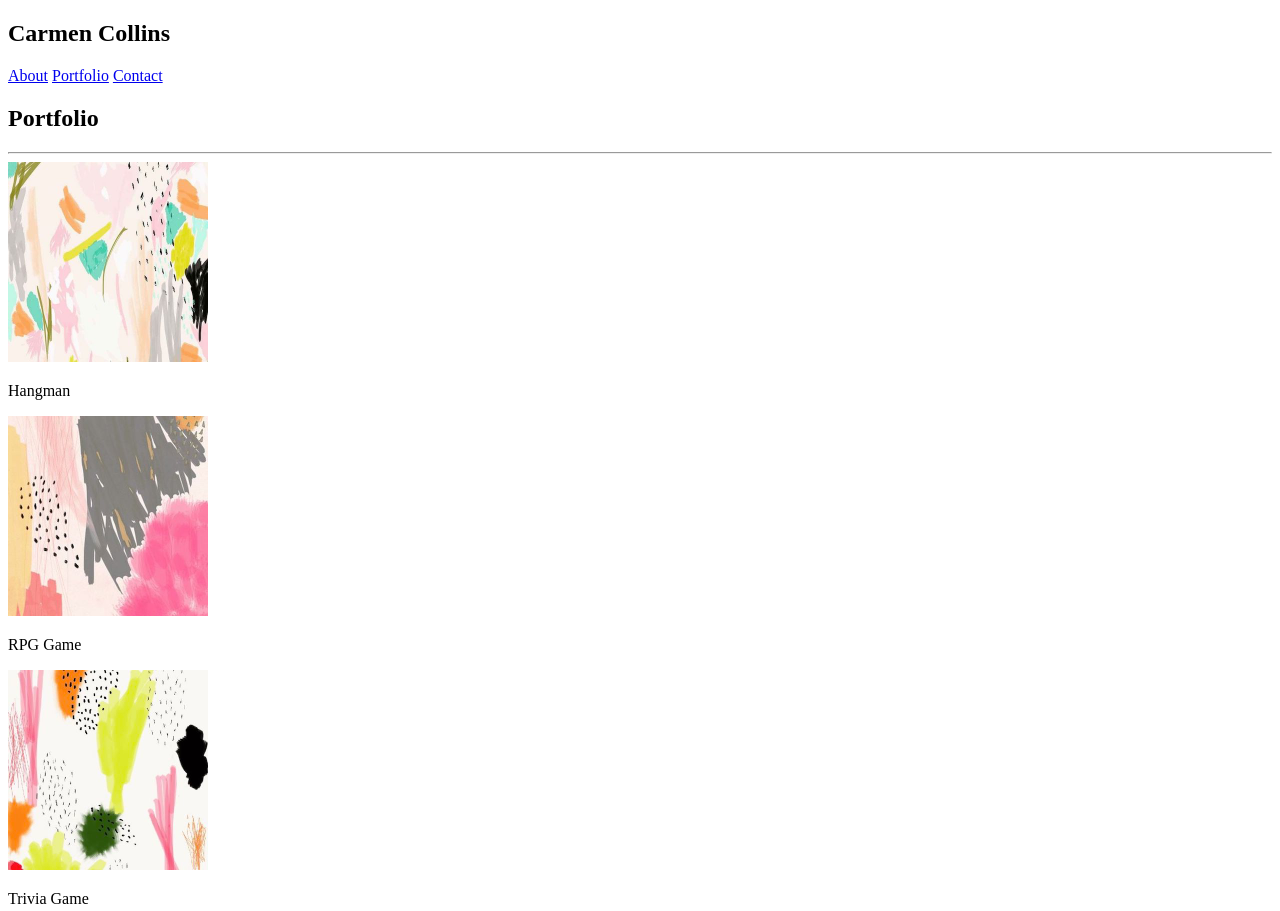
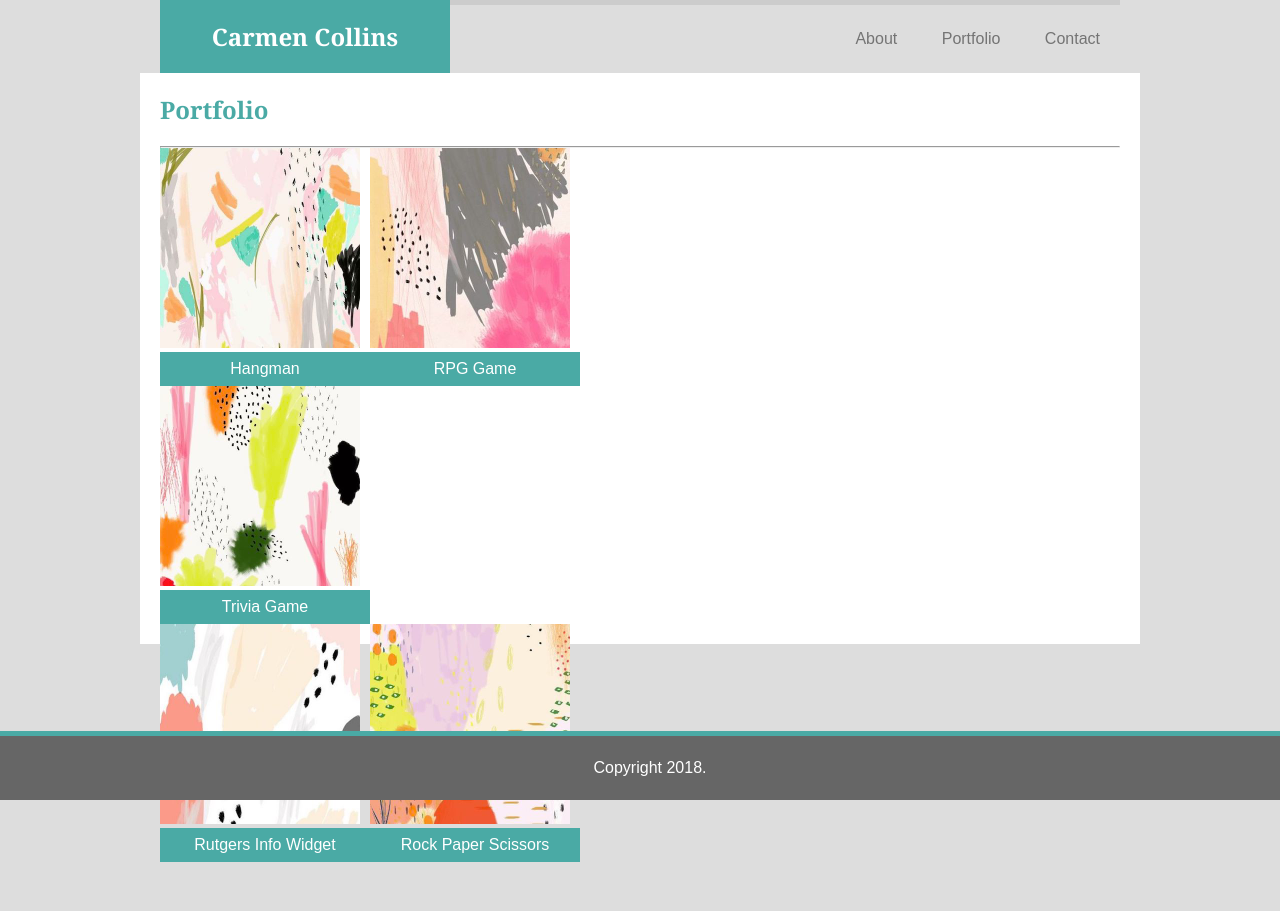
Before and after one commit to carmcollins/Basic-Portfolio, a plain HTML site: page portfolio.html in a window 1280 px wide. Shown: the top 911 px of the page. After the commit the page ends 862 px from the top, so only its background shows below. Drawn offline with Linux system fonts and the light colour scheme.

Commit message:
Adding CSS in

```diff
--- a/assets/css/style.css
+++ b/assets/css/style.css
@@ -0,0 +1,132 @@
+* {
+    margin: 0;
+    padding: 0;
+}
+
+body {
+    font-family: Arial, Helvetica, sans-serif;
+    color: #777;
+    background-color: #ddd;
+}
+
+#header {
+    width: 100%;
+    background-color: #fff; /* can't get this to be white */
+    border-bottom: 5px solid #ccc; /* this appears at the top of the header */
+    width: 960px;
+    margin: 0 auto;
+    clear: both;
+}
+
+#name-box {
+    width: 250px;
+    text-align: center;
+    float: left;
+    /* need to figure out how to align left */
+    background-color: #4aaaa5;
+    color: #fff;
+    padding: 20px;
+}
+
+#nav-section {
+    float: right;
+    margin-top: 30px; /* is there a way to center this vertically */
+    /* need to figure out how to align right*/
+}
+
+div {
+    background-color: #ddd;
+}
+
+.content {
+    clear: both;
+    width: 960px;
+    margin: 0 auto;
+    padding: 20px;
+    background-color: #fff;
+}
+
+h1, h2 {
+    font-family: Georgia, 'Times New Roman', Times, serif;
+}
+
+h2 {
+    color: #4aaaa5;
+    padding-bottom: 20px;
+}
+
+p {
+    padding-top: 10px;
+    padding-bottom: 10px;
+    line-height: 1.5em;
+}
+
+a {
+    text-decoration: none;
+    color: #747474;
+    padding: 20px;
+    margin-top: 20px;
+}
+
+img {
+    width: 200px;
+}
+
+#bio-photo {
+    float: left;
+    padding: 20px 20px 20px 0px;
+}
+
+.port-title {
+    background-color: #4aaaa5;
+    color: #fff;
+    text-align: center;
+    padding: 5px;
+    width: 200px;
+}
+
+#hangman, #rpg-game, #rutgers, #r-p-s {
+    float: left;
+}
+
+#trivia-game {
+    clear: both;
+}
+
+form {
+    padding-top: 20px;
+}
+
+label {
+    line-height: 1.5em;
+}
+
+input {
+    width: 945px;
+    padding: 5px;
+}
+
+textarea {
+    width: 945px;
+    height: 100px;
+    padding: 5px;
+}
+
+button {
+    background-color: #4aaaa5;
+    color: #fff;
+    padding: 10px 30px;
+    border: 0px;
+}
+
+#footer {
+    background-color: #666;
+    padding: 10px;
+    color: #fff;
+    text-align: center;
+    border-top: 5px solid #4aaaa5;
+    position: fixed;
+    left: 0;
+    bottom: 0;
+    width: 100%;
+}
--- a/portfolio.html
+++ b/portfolio.html
@@ -3,37 +3,51 @@
     <head>
         <meta charset="UTF-8">
         <title>Carmen Collins - Portfolio</title>
+        <link rel="stylesheet" type="text/css" href="assets/css/style.css">
     </head>
     <body>
-        <header>
-            <section>
+        <!-- Header -->
+        <div id="header">
+            <section id="name-box">
                 <h1>Carmen Collins</h1>
             </section>
-            <section>
+            <section id="nav-section">
                 <nav>
                     <a href="index.html">About</a>
                     <a href="portfolio.html">Portfolio</a>
                     <a href="contact.html">Contact</a>
                 </nav>
             </section>
-        </header>
-        <div>
+        </div>
+        <!-- Content -->
+        <div class="content">
             <section>
                 <h2>Portfolio</h2>
                 <hr>
-                <img src="assets/images/cover1.jpg" alt="Hangman" width="200px">
-                <p>Hangman</p>
-                <img src="assets/images/cover2.jpg" alt="RPG Game" width="200px">
-                <p>RPG Game</p>
-                <img src="assets/images/cover3.jpg" alt="Trivia Game" width="200px">
-                <p>Trivia Game</p>
-                <img src="assets/images/cover4.jpg" alt="Rutgers Info Widget" width="200px">
-                <p>Rutgers Info Widget</p>
-                <img src="assets/images/cover5.jpg" alt="Rock Paper Scissors" width="200px">
-                <p>Rock Paper Scissors</p>
+                <section id="hangman">
+                    <img src="assets/images/cover1.jpg" alt="Hangman">
+                    <p class="port-title">Hangman</p>
+                </section>
+                <section id="rpg-game">
+                    <img src="assets/images/cover2.jpg" alt="RPG Game">
+                    <p class="port-title">RPG Game</p>
+                </section>
+                <section id="trivia-game">
+                    <img src="assets/images/cover3.jpg" alt="Trivia Game">
+                    <p class="port-title">Trivia Game</p>
+                </section>
+                <section id="rutgers">
+                    <img src="assets/images/cover4.jpg" alt="Rutgers Info Widget">
+                    <p class="port-title">Rutgers Info Widget</p>
+                </section>
+                <section id="r-p-s">
+                    <img src="assets/images/cover5.jpg" alt="Rock Paper Scissors">
+                    <p class="port-title">Rock Paper Scissors</p>
+                </section>
             </section>
         </div>
-        <footer>
+        <!-- Footer -->
+        <footer id="footer">
             <p>Copyright 2018.</p>
         </footer>
     </body>
```
Also changed, not shown: contact.html (+17 -13 lines), index.html (+12 -8 lines).
